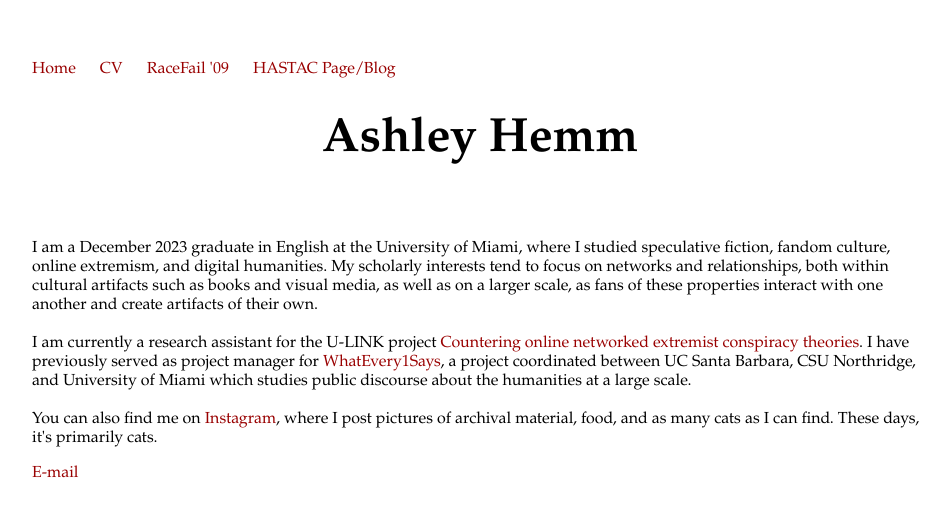
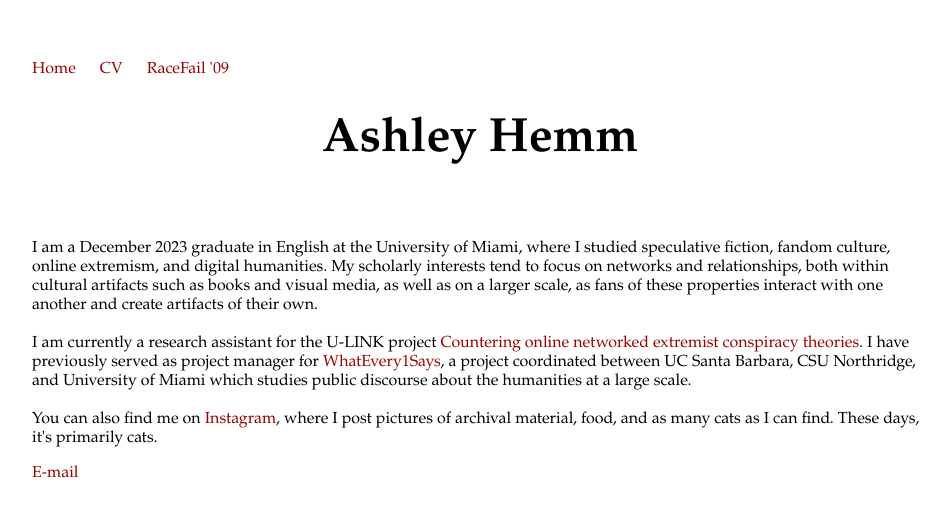
Before and after one commit to pastfutures/pastfutures.github.io, a Jekyll site: the page built from index.html, in a window 1280 px wide. Shown: the top 517 px of the page, without its empty margins (160-1109 px from the left). Built offline with Jekyll 4.4.1, drawn with Linux system fonts in a browser that asks for light colours.

Commit message:
Update default.html
removed hastac

```diff
--- a/_layouts/default.html
+++ b/_layouts/default.html
@@ -11,7 +11,6 @@
 	        		<li><a href="/">Home</a></li>
 	        		<li><a href="/cv">CV</a></li>
 				<li><a href="/RaceFailDH/index">RaceFail '09</a></li>
-	        		<li><a href="https://www.hastac.org/u/ashleyhemm">HASTAC Page/Blog</a></li>
 	    		</ul>
 			</nav>
 			<div class="container">
```
